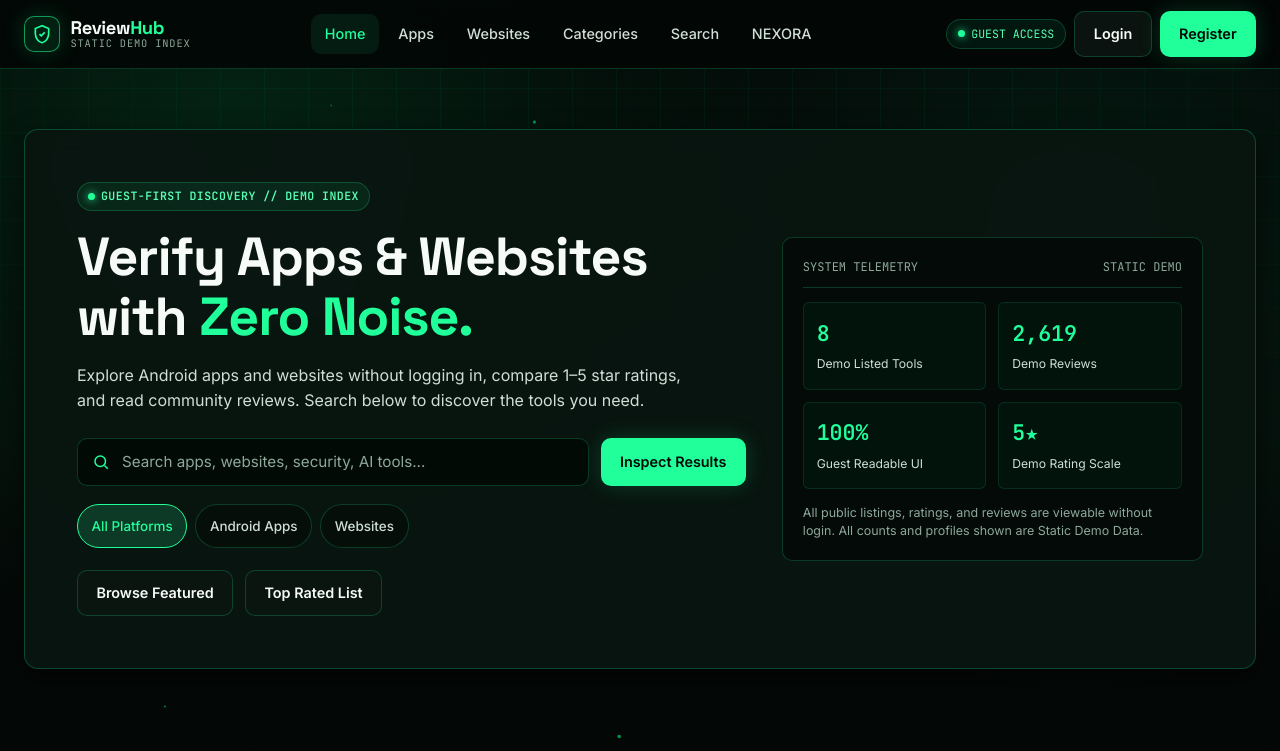
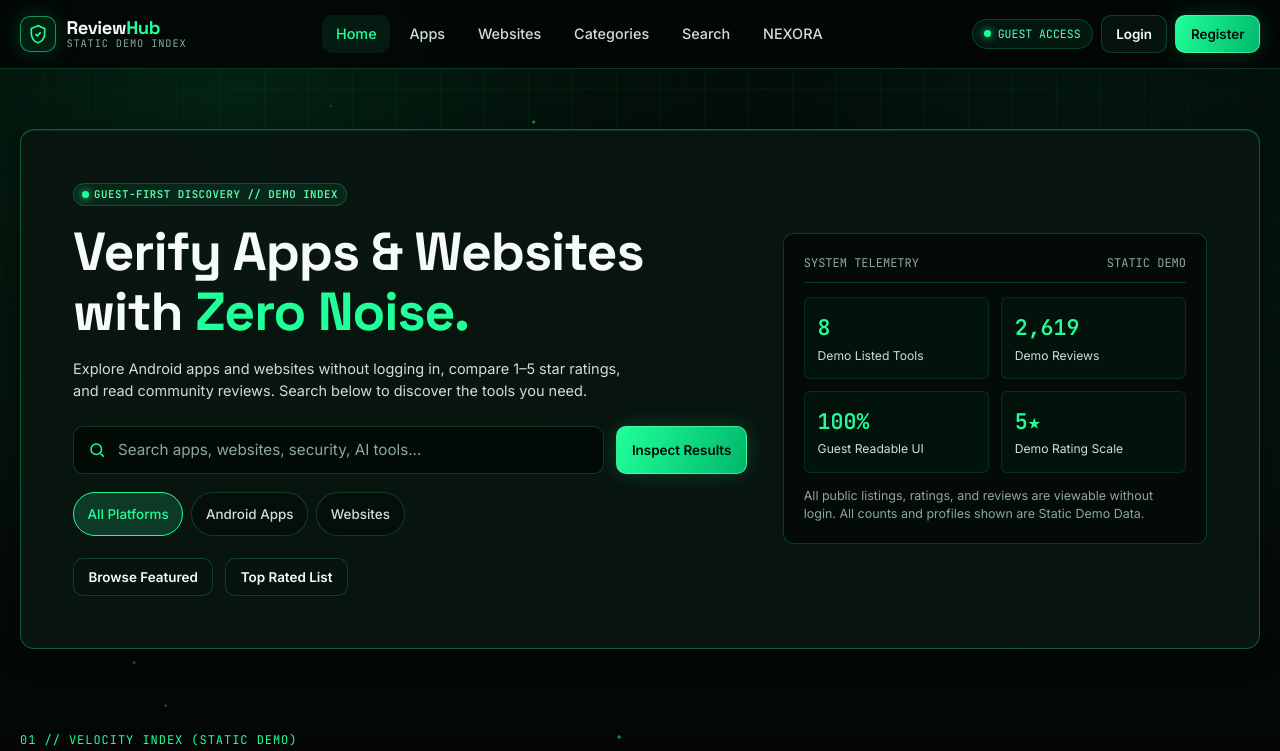
Before and after one commit to tuhin118/ReviewHub, a React (Vite) app: page / in a window 1280 px wide. Shown: the top 751 px of the page. Built offline with nearby package versions, Linux system fonts and the light colour scheme.

Commit message:
Refactor global styles for consistency and clarity
Updated various styles for improved layout and readability.

```diff
--- a/src/styles/global.css
+++ b/src/styles/global.css
@@ -6,7 +6,7 @@
 
 html {
   scroll-behavior: smooth;
-  scroll-padding-top: 5rem;
+  scroll-padding-top: 4.25rem;
   color-scheme: dark;
 }
 
@@ -16,8 +16,8 @@ body {
   background-color: var(--bg-canvas);
   color: var(--text-primary);
   font-family: var(--font-body);
-  font-size: 15px;
-  line-height: 1.6;
+  font-size: 14px;
+  line-height: 1.5;
   -webkit-font-smoothing: antialiased;
   text-rendering: optimizeLegibility;
   overflow-x: hidden;
@@ -43,8 +43,11 @@ a {
 }
 
 button,
-input {
+input,
+select,
+textarea {
   font-family: inherit;
+  touch-action: manipulation;
 }
 
 button {
@@ -72,63 +75,69 @@ button {
   width: 100%;
   max-width: var(--container-max);
   margin-inline: auto;
-  padding-inline: 1rem;
+  padding-inline: 0.85rem;
 }
 
-/* High-Readability Glassmorphism Surface */
+/* Compact Glass Surface (Mobile-GPU safe: skip heavy blur on budget Android) */
 .glass-panel {
-  background-color: #0a120e;
-  background-color: var(--bg-glass-primary);
+  position: relative;
+  background-color: #07130e;
+  background-image: linear-gradient(155deg, rgba(10, 26, 19, 0.94), rgba(3, 10, 7, 0.94));
   border: 1px solid var(--border-subtle);
   border-radius: var(--radius-lg);
   box-shadow: var(--shadow-card);
 }
 
-@supports (backdrop-filter: blur(12px)) {
-  .glass-panel {
-    backdrop-filter: blur(12px);
-    -webkit-backdrop-filter: blur(12px);
+@media (min-width: 768px) {
+  @supports (backdrop-filter: blur(10px)) {
+    .glass-panel {
+      background-image: none;
+      background-color: var(--bg-glass-primary);
+      backdrop-filter: blur(10px);
+      -webkit-backdrop-filter: blur(10px);
+    }
   }
 }
 
 .glass-panel--elevated {
   background-color: var(--bg-glass-elevated);
-  border-color: rgba(16, 245, 160, 0.24);
+  border-color: rgba(32, 255, 154, 0.3);
+  box-shadow: var(--shadow-card), inset 0 1px 0 rgba(32, 255, 154, 0.12);
 }
 
-/* Badges & Pills */
+/* Compact Telemetry Badges */
 .cyber-badge {
   display: inline-flex;
   align-items: center;
-  gap: 0.375rem;
-  padding: 0.25rem 0.625rem;
+  gap: 0.3rem;
+  padding: 0.18rem 0.52rem;
   border-radius: var(--radius-pill);
   border: 1px solid var(--border-subtle);
   background: var(--neon-green-tint);
   color: var(--neon-green-soft);
   font-family: var(--font-mono);
-  font-size: 0.72rem;
+  font-size: 0.67rem;
   font-weight: 600;
-  letter-spacing: 0.04em;
+  letter-spacing: 0.05em;
   text-transform: uppercase;
 }
 
 .cyber-badge--muted {
   background: rgba(255, 255, 255, 0.04);
-  border-color: rgba(209, 221, 214, 0.18);
+  border-color: rgba(207, 222, 214, 0.18);
   color: var(--text-secondary);
 }
 
-/* Buttons (>= 44px touch targets on mobile) */
+/* Compact Buttons (Desktop 38px / Coarse Touch 44px) */
 .btn {
   display: inline-flex;
   align-items: center;
   justify-content: center;
-  gap: 0.5rem;
-  min-height: 44px;
-  padding: 0.65rem 1.15rem;
+  gap: 0.4rem;
+  min-height: 38px;
+  padding: 0.42rem 0.9rem;
   border-radius: var(--radius-md);
-  font-size: 0.9rem;
+  font-size: 0.84rem;
   font-weight: 600;
   border: 1px solid transparent;
   transition:
@@ -138,40 +147,45 @@ button {
     box-shadow var(--transition-fast);
 }
 
+@media (pointer: coarse) {
+  .btn {
+    min-height: 44px;
+  }
+}
+
 .btn-primary {
-  background: var(--neon-green);
+  background: linear-gradient(110deg, var(--neon-green), var(--emerald-accent));
   color: var(--text-on-neon);
+  border-color: rgba(88, 255, 179, 0.65);
   box-shadow: var(--shadow-neon);
 }
 
 .btn-primary:hover {
-  background: var(--neon-green-soft);
+  filter: brightness(1.06);
   transform: translateY(-1px);
 }
 
 .btn-secondary {
-  background: rgba(12, 22, 17, 0.9);
+  background: rgba(7, 20, 15, 0.92);
   color: var(--text-primary);
   border-color: var(--border-subtle);
 }
 
 .btn-secondary:hover {
   border-color: var(--border-strong);
-  background: rgba(16, 32, 24, 0.95);
+  background: rgba(11, 29, 21, 0.96);
 }
 
-/* Tablet & Desktop Scale */
 @media (min-width: 640px) {
   body {
-    font-size: 16px;
+    font-size: 14.5px;
   }
 
   .container {
-    padding-inline: 1.5rem;
+    padding-inline: 1.25rem;
   }
 }
 
-/* Strict Reduced Motion Support */
 @media (prefers-reduced-motion: reduce) {
   html {
     scroll-behavior: auto;
```
